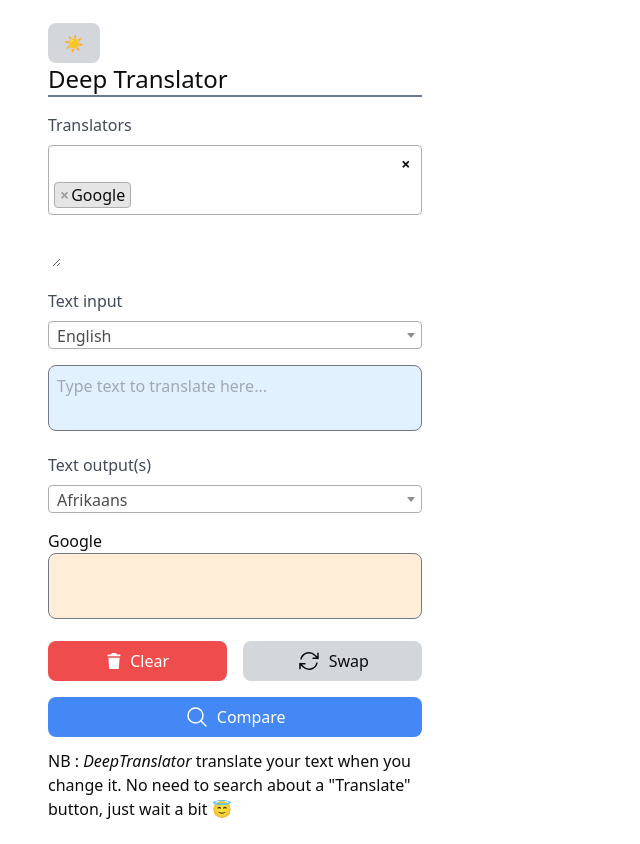
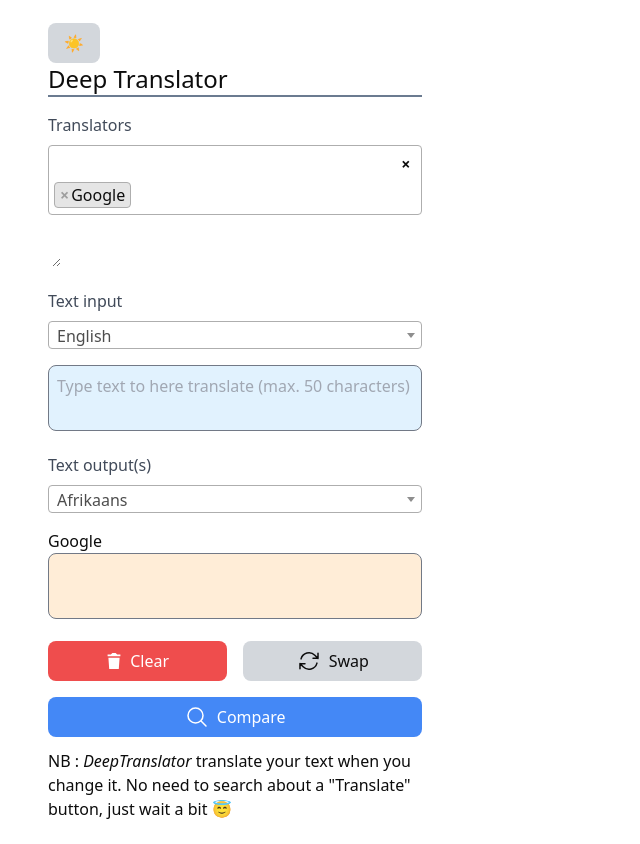
Before and after one commit to nidhaloff/deep-translator-website, a Django app: page / in a window 1280 px wide. Shown: the part 13-857 px from the top of the page, without its empty margins (0-640 px from the left). Run offline with Django 4.2, Linux system fonts and the light colour scheme; style sheets or scripts are compiled from the project's sources; some libraries are stand-ins or nearby versions.

Commit message:
Add chars limit to input area

```diff
--- a/websiteapp/templates/website/home.html
+++ b/websiteapp/templates/website/home.html
@@ -31,7 +31,7 @@
                         {% csrf_token %}
                         <textarea id="src"
                                   class="w-full resize-none rounded-lg bg-sky-100 p-2 focus:bg-sky-200 focus:outline-none"
-                                  rows="2" placeholder="Type text to translate here..."></textarea>
+                                  rows="2" placeholder="Type text to here translate (max. 50 characters)" maxlength="50"></textarea>
                     </form>
 
                 </div>
```
